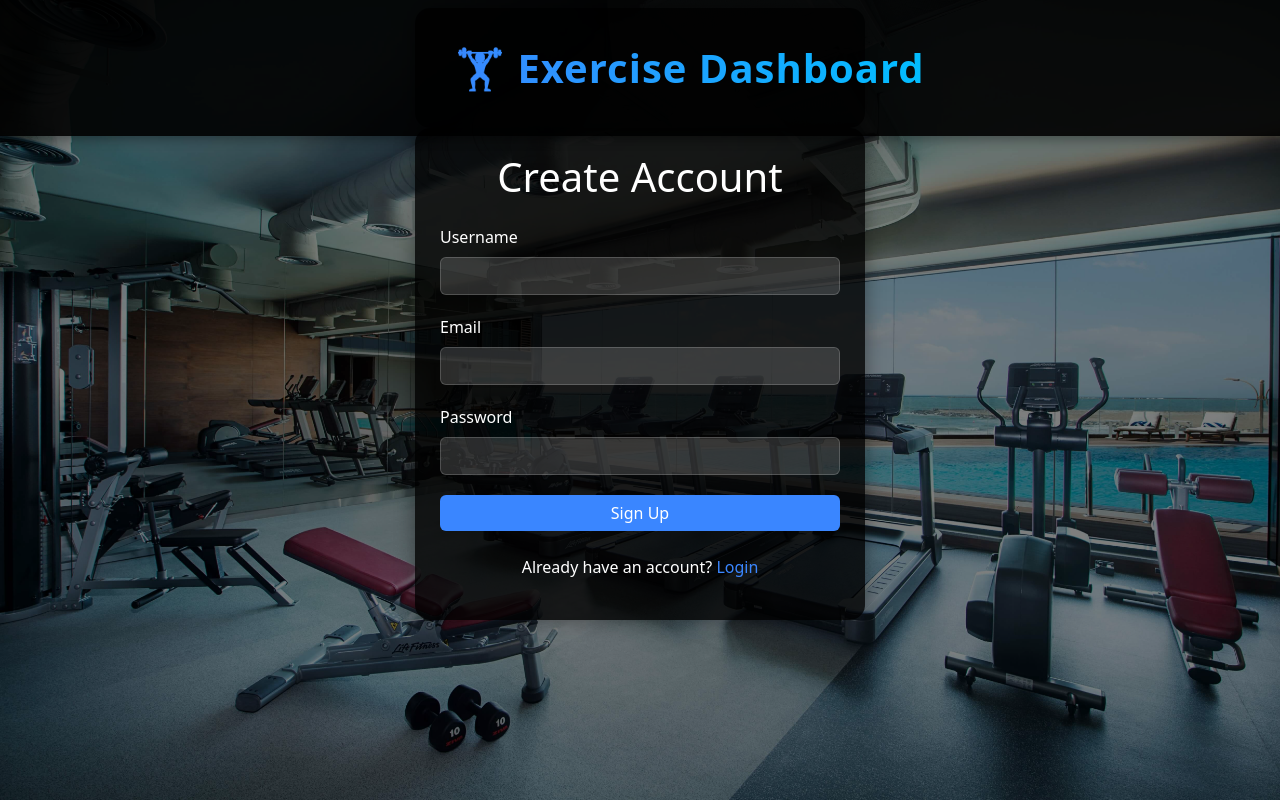
After one commit to Codingis2much4me/ST-Project, a Flask app: page /signup in a window 1280 px wide. The commit adds this page. Run offline with Flask 2, Linux system fonts and the light colour scheme.

Commit message:
Added login and signup functionality to store user data

```diff
--- a/app.py
+++ b/app.py
@@ -1,16 +1,33 @@
-from flask import Flask, render_template, request, redirect, url_for
+from flask import Flask, render_template, request, redirect, url_for, flash
+from flask_login import LoginManager, login_user, logout_user, login_required, current_user
 import os
 import pandas as pd
 from datetime import datetime
 import plotly
 import plotly.graph_objs as go
 import json
-from model import load_model, predict_form  # Import the model functions
+from model import load_model, predict_form
+from models import db, User, ExerciseEntry  # Import our database models
 
 app = Flask(__name__)
+app.config['SECRET_KEY'] = 'your-secret-key-goes-here'  # Change this to a random secure key
+app.config['SQLALCHEMY_DATABASE_URI'] = 'sqlite:///exercise_app.db'
+app.config['SQLALCHEMY_TRACK_MODIFICATIONS'] = False
 app.config['UPLOAD_FOLDER'] = 'uploads'
-app.config['GOLDEN_DATA_FOLDER'] = 'golden_data'  # Folder for golden data
+app.config['GOLDEN_DATA_FOLDER'] = 'golden_data'
 app.config['ALLOWED_EXTENSIONS'] = {'csv'}
+
+# Initialize the database
+db.init_app(app)
+
+# Initialize login manager
+login_manager = LoginManager()
+login_manager.init_app(app)
+login_manager.login_view = 'login'
+
+@login_manager.user_loader
+def load_user(user_id):
+    return User.query.get(int(user_id))
 
 # Ensure upload and golden data folders exist
 if not os.path.exists(app.config['UPLOAD_FOLDER']):
@@ -18,30 +35,94 @@ if not os.path.exists(app.config['UPLOAD_FOLDER']):
 if not os.path.exists(app.config['GOLDEN_DATA_FOLDER']):
     os.makedirs(app.config['GOLDEN_DATA_FOLDER'])
 
+# Define our 5 exercise types
+EXERCISE_TYPES = ['Lateral raises', 'Single arm extensions', 'Bicep curls', 'Hammer curls', 'Single arm tricep extensions']
+
 # Helper function to check file extension
 def allowed_file(filename):
     return '.' in filename and filename.rsplit('.', 1)[1].lower() in app.config['ALLOWED_EXTENSIONS']
 
-# Define our 5 exercise types
-EXERCISE_TYPES = ['Lateral raises', 'Single arm extensions', 'Bicep curls', 'Hammer curls', 'Single arm tricep extensions']
+# Create a function to get user-specific upload folder
+def get_user_upload_folder(user_id):
+    user_folder = os.path.join(app.config['UPLOAD_FOLDER'], str(user_id))
+    if not os.path.exists(user_folder):
+        os.makedirs(user_folder)
+    return user_folder
 
-# Store for exercise data entries
-exercise_entries = []
+@app.route('/login', methods=['GET', 'POST'])
+def login():
+    if current_user.is_authenticated:
+        return redirect(url_for('index'))
+
+    if request.method == 'POST':
+        username = request.form['username']
+        password = request.form['password']
+        user = User.query.filter_by(username=username).first()
+
+        if user is None or not user.check_password(password):
+            flash('Invalid username or password')
+            return redirect(url_for('login'))
+
+        login_user(user, remember=True)
+        return redirect(url_for('index'))
+
+    return render_template('login.html')
+
+@app.route('/signup', methods=['GET', 'POST'])
+def signup():
+    if current_user.is_authenticated:
+        return redirect(url_for('index'))
+
+    if request.method == 'POST':
+        username = request.form['username']
+        email = request.form['email']
+        password = request.form['password']
+
+        if User.query.filter_by(username=username).first():
+            flash('Username already exists')
+            return redirect(url_for('signup'))
+
+        if User.query.filter_by(email=email).first():
+            flash('Email already registered')
+            return redirect(url_for('signup'))
+
+        user = User(username=username, email=email)
+        user.set_password(password)
+        db.session.add(user)
+        db.session.commit()
+
+        flash('Account created successfully! Please log in.')
+        return redirect(url_for('login'))
+
+    return render_template('signup.html')
+
+@app.route('/logout')
+@login_required
+def logout():
+    logout_user()
+    return redirect(url_for('login'))
 
 @app.route('/')
+@login_required
 def index():
     # Group exercise entries by type
     exercise_groups = {}
     for ex_type in EXERCISE_TYPES:
+        entries = ExerciseEntry.query.filter_by(
+            user_id=current_user.id,
+            exercise_type=ex_type
+        ).all()
+
         exercise_groups[ex_type] = {
             'name': ex_type,
-            'entries': [entry for entry in exercise_entries if entry['exercise_type'] == ex_type],
-            'has_data': any(entry['exercise_type'] == ex_type for entry in exercise_entries)
+            'entries': entries,
+            'has_data': len(entries) > 0
         }
 
     return render_template('index.html', exercise_groups=exercise_groups)
 
 @app.route('/upload', methods=['GET', 'POST'])
+@login_required
 def upload():
     if request.method == 'POST':
         # Get form data
@@ -54,16 +135,20 @@ def upload():
             display_date = datetime.strptime(exercise_date, '%Y-%m-%d').strftime('%B %d, %Y')
             date_code = exercise_date.replace('-', '')
 
+            # Get user-specific upload folder
+            user_folder = get_user_upload_folder(current_user.id)
+
             # Save the file
             filename = f"{exercise_type}_{date_code}.csv"
-            filepath = os.path.join(app.config['UPLOAD_FOLDER'], filename)
+            filepath = os.path.join(user_folder, filename)
             file.save(filepath)
 
             # Load the corresponding trained model
             try:
                 model = load_model(exercise_type)
             except FileNotFoundError:
-                return f"No trained model found for exercise: {exercise_type}", 404
+                flash(f"No trained model found for exercise: {exercise_type}")
+                return redirect(url_for('upload'))
 
             # Load the user's CSV file
             user_df = pd.read_csv(filepath)
@@ -76,30 +161,38 @@ def upload():
             correct_count = sum(predictions)  # Assuming 1 = proper form, 0 = improper form
             accuracy = (correct_count / total_count * 100) if total_count > 0 else 0
 
-            # Add exercise data to the list
-            exercise_entries.append({
-                'exercise_type': exercise_type,
-                'display_date': display_date,
-                'date_code': date_code,
-                'filename': filename,
-                'accuracy': round(accuracy, 1),
-                'date': exercise_date  # Store the raw date for sorting
-            })
+            # Add exercise data to the database
+            new_entry = ExerciseEntry(
+                exercise_type=exercise_type,
+                display_date=display_date,
+                date_code=date_code,
+                filename=filename,
+                accuracy=round(accuracy, 1),
+                date=exercise_date,
+                user_id=current_user.id
+            )
+            db.session.add(new_entry)
+            db.session.commit()
 
+            flash('Data uploaded successfully!')
             return redirect(url_for('index'))
+        else:
+            flash('Invalid file format. Please upload a CSV file.')
+
     return render_template('upload.html')
 
 @app.route('/dashboard/<exercise_type>')
+@login_required
 def dashboard(exercise_type):
-    """
-    Dashboard for a single exercise type.
-    Shows multiple plots for different dates if available.
-    """
-    # Get all entries for this exercise type
-    entries = [entry for entry in exercise_entries if entry['exercise_type'] == exercise_type]
+    # Get all entries for this exercise type and current user
+    entries = ExerciseEntry.query.filter_by(
+        user_id=current_user.id,
+        exercise_type=exercise_type
+    ).order_by(ExerciseEntry.date).all()
 
     if not entries:
-        return "No data found for this exercise", 404
+        flash('No data found for this exercise')
+        return redirect(url_for('index'))
 
     # Create plots for each date
     plots = []
@@ -108,18 +201,18 @@ def dashboard(exercise_type):
     progress_dates = []
     progress_accuracies = []
 
-    # Sort entries by date for the progress chart
-    sorted_entries = sorted(entries, key=lambda x: x.get('date', ''))
+    for entry in entries:
+        # Get user-specific upload folder
+        user_folder = get_user_upload_folder(current_user.id)
 
-    for entry in sorted_entries:
         # Load the user CSV data
-        filepath = os.path.join(app.config['UPLOAD_FOLDER'], entry['filename'])
+        filepath = os.path.join(user_folder, entry.filename)
         if not os.path.exists(filepath):
             continue
 
         # Add data for progress chart
-        progress_dates.append(entry['display_date'])
-        progress_accuracies.append(entry['accuracy'])
+        progress_dates.append(entry.display_date)
+        progress_accuracies.append(entry.accuracy)
 
         # Load the corresponding trained model
         try:
@@ -172,7 +265,7 @@ def dashboard(exercise_type):
 
         # Update layout for the accelerometer 3D plot
         acc_3d_fig.update_layout(
-            title=f"Accelerometer Data: {entry['display_date']}",
+            title=f"Accelerometer Data: {entry.display_date}",
             scene=dict(
                 xaxis_title='Acc X [g]',
                 yaxis_title='Acc Y [g]',
@@ -205,7 +298,7 @@ def dashboard(exercise_type):
 
         # Update layout for the gyroscope 3D plot
         gyro_3d_fig.update_layout(
-            title=f"Gyroscope Data: {entry['display_date']}",
+            title=f"Gyroscope Data: {entry.display_date}",
             scene=dict(
                 xaxis_title='Gyro X [dps]',
                 yaxis_title='Gyro Y [dps]',
@@ -223,9 +316,10 @@ def dashboard(exercise_type):
         plots.append({
             'acc_3d_graphJSON': acc_3d_graphJSON,
             'gyro_3d_graphJSON': gyro_3d_graphJSON,
-            'date': entry['display_date'],
-            'accuracy': entry['accuracy']
+            'date': entry.display_date,
+            'accuracy': entry.accuracy
         })
+
 
     # Create progress chart if there's more than one data point
     progress_chart = None
--- /dev/null
+++ b/init_db.py
@@ -0,0 +1,6 @@
+# init_db.py
+from app import app, db
+
+with app.app_context():
+    db.create_all()
+    print("Database tables created.")
--- a/model.py
+++ b/model.py
@@ -1,3 +1,4 @@
+
 import os
 import pandas as pd
 import numpy as np
--- /dev/null
+++ b/tempCodeRunnerFile.py
@@ -0,0 +1 @@
+exercise
--- /dev/null
+++ b/templates/signup.html
@@ -0,0 +1,148 @@
+<!DOCTYPE html>
+<html lang="en">
+<head>
+  <meta charset="UTF-8">
+  <title>Sign Up - Exercise Dashboard</title>
+  <link rel="stylesheet" href="https://cdn.jsdelivr.net/npm/bootstrap@5.3.0/dist/css/bootstrap.min.css">
+  <link rel="stylesheet" href="https://cdnjs.cloudflare.com/ajax/libs/animate.css/4.1.1/animate.min.css">
+  <style>
+      body {
+          padding-top: 80px;
+          background: url("{{ url_for('static', filename='gym_pic.jpg') }}") no-repeat center center fixed;
+          background-size: cover;
+          color: white;
+      }
+      .overlay {
+          position: absolute;
+          top: 0;
+          left: 0;
+          width: 100%;
+          height: 100%;
+          background: rgba(0, 0, 0, 0.5);
+          z-index: 1;
+      }
+      .container {
+          max-width: 450px;
+          background: rgba(0, 0, 0, 0.8);
+          padding: 25px;
+          border-radius: 15px;
+          box-shadow: 0px 0px 20px rgba(0, 0, 0, 0.4);
+          position: relative;
+          z-index: 2;
+      }
+      .navbar {
+          background: rgba(0, 0, 0, 0.9) !important;
+          box-shadow: 0px 4px 10px rgba(0, 0, 0, 0.3);
+          z-index: 3;
+      }
+      .navbar-brand {
+          font-size: 2.5rem !important;
+          font-weight: 700 !important;
+          letter-spacing: 1px;
+          color: white !important;
+          background: linear-gradient(90deg, #3a86ff, #00bfff);
+          -webkit-background-clip: text;
+          -webkit-text-fill-color: transparent;
+          padding: 5px 15px;
+          border-radius: 4px;
+          transition: all 0.2s ease;
+          animation: fadeIn 1.5s ease-in-out;
+      }
+      @keyframes fadeIn {
+          0% { opacity: 0; transform: translateY(-20px); }
+          100% { opacity: 1; transform: translateY(0); }
+      }
+      .form-control {
+          background-color: rgba(255, 255, 255, 0.15);
+          border: 1px solid rgba(255, 255, 255, 0.3);
+          color: white;
+          margin-bottom: 20px;
+      }
+      .form-control:focus {
+          background-color: rgba(255, 255, 255, 0.25);
+          border-color: #3a86ff;
+          box-shadow: 0 0 0 0.25rem rgba(58, 134, 255, 0.25);
+          color: white;
+      }
+      .form-label {
+          font-weight: 500;
+          margin-bottom: 8px;
+      }
+      .form-control::placeholder {
+          color: rgba(255, 255, 255, 0.6);
+      }
+      .btn-primary {
+          background: #3a86ff;
+          border: none;
+          font-weight: 500;
+          transition: all 0.2s ease-in-out;
+      }
+      .btn-primary:hover {
+          background: #4a94ff;
+          transform: translateY(-1px);
+      }
+      .alert {
+          background-color: rgba(220, 53, 69, 0.8);
+          color: white;
+          border: none;
+      }
+      .login-link {
+          color: #3a86ff;
+          text-decoration: none;
+      }
+      .login-link:hover {
+          color: #4a94ff;
+          text-decoration: underline;
+      }
+  </style>
+</head>
+<body>
+  <!-- Background Overlay -->
+  <div class="overlay"></div>
+
+  <!-- Navbar -->
+  <nav class="navbar navbar-expand-lg navbar-dark fixed-top">
+      <div class="container">
+          <a class="navbar-brand" href="#">🏋️ Exercise Dashboard</a>
+      </div>
+  </nav>
+
+  <!-- Signup Form -->
+  <div class="container text-center mt-5 animate__animated animate__fadeIn">
+      <h1 class="mb-4">Create Account</h1>
+
+      {% with messages = get_flashed_messages() %}
+        {% if messages %}
+          {% for message in messages %}
+            <div class="alert alert-danger mb-3">{{ message }}</div>
+          {% endfor %}
+        {% endif %}
+      {% endwith %}
+
+      <form method="POST" action="{{ url_for('signup') }}">
+          <div class="mb-3 text-start">
+              <label for="username" class="form-label">Username</label>
+              <input type="text" class="form-control" id="username" name="username" required>
+          </div>
+
+          <div class="mb-3 text-start">
+              <label for="email" class="form-label">Email</label>
+              <input type="email" class="form-control" id="email" name="email" required>
+          </div>
+
+          <div class="mb-3 text-start">
+              <label for="password" class="form-label">Password</label>
+              <input type="password" class="form-control" id="password" name="password" required>
+          </div>
+
+          <button type="submit" class="btn btn-primary w-100">Sign Up</button>
+      </form>
+
+      <div class="mt-4">
+          <p>Already have an account? <a href="{{ url_for('login') }}" class="login-link">Login</a></p>
+      </div>
+  </div>
+
+  <script src="https://cdn.jsdelivr.net/npm/bootstrap@5.3.0/dist/js/bootstrap.bundle.min.js"></script>
+</body>
+</html>
```
Also changed, not shown: models.py (added, +36 -0 lines), templates/index.html (+100 -3 lines), templates/login.html (added, +143 -0 lines), instance/exercise_app.db (added), static/gym_pic.jpg (added), 10 other files.
